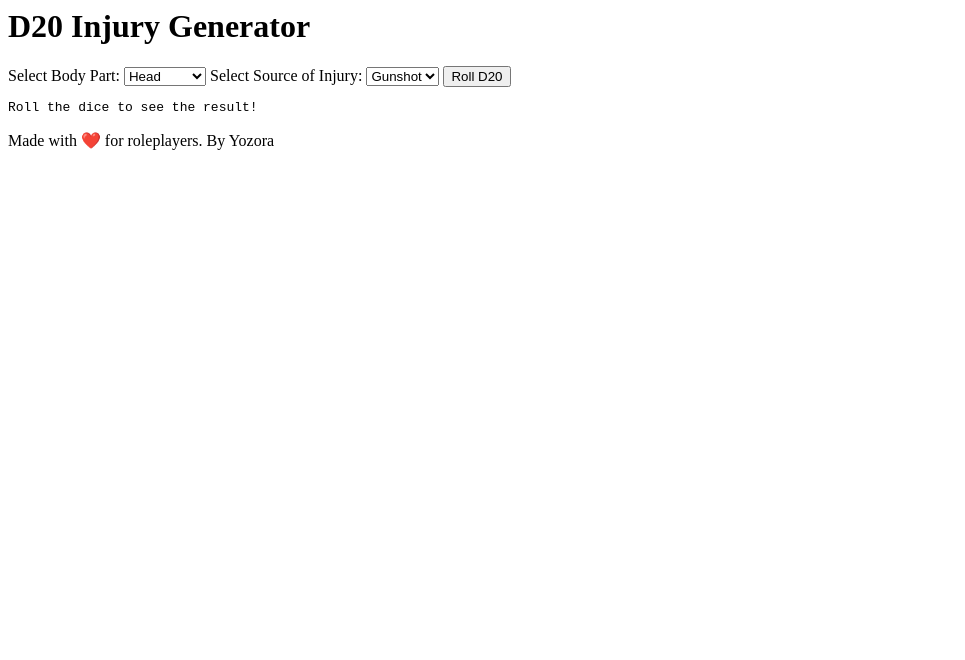
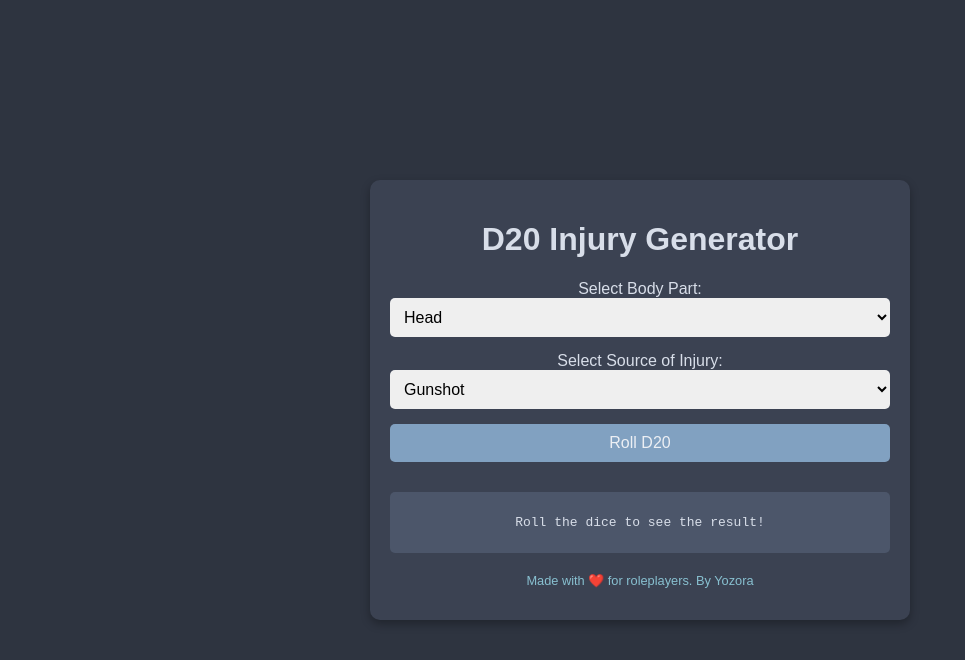
Before and after one commit to Chaosvanguard/injury-generator-ranch, a plain HTML site: page index.html in a window 1280 px wide. Shown: the whole page, without its empty margins (0-965 px from the left). Drawn offline with Linux system fonts and the light colour scheme.

Commit message:
Update index.html
typo fix

```diff
--- a/index.html
+++ b/index.html
@@ -3,7 +3,7 @@
     <meta charset="UTF-8">
     <meta name="viewport" content="width=device-width, initial-scale=1.0">
     <title>D20 Injury Generator</title>
-    <link rel="stylesheet" href="gen/style.css">
+    <link rel="stylesheet" href="gen/styles.css">
     <script src="gen/script.js" defer></script>
 </head>
 <body>
```
